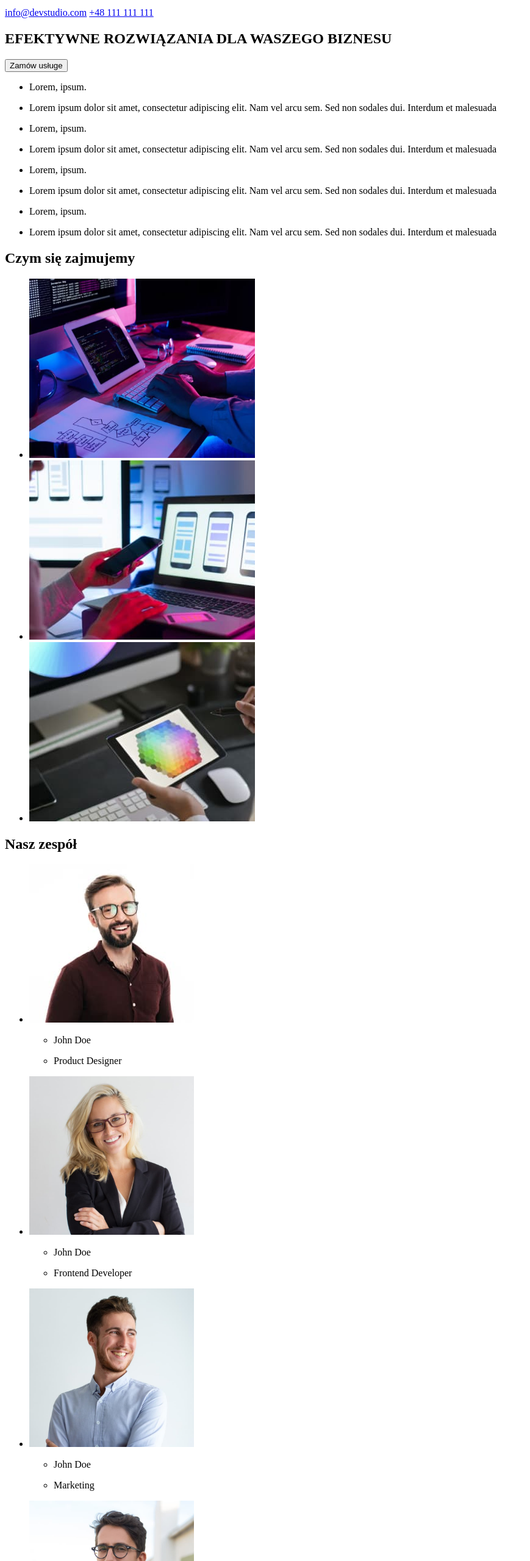
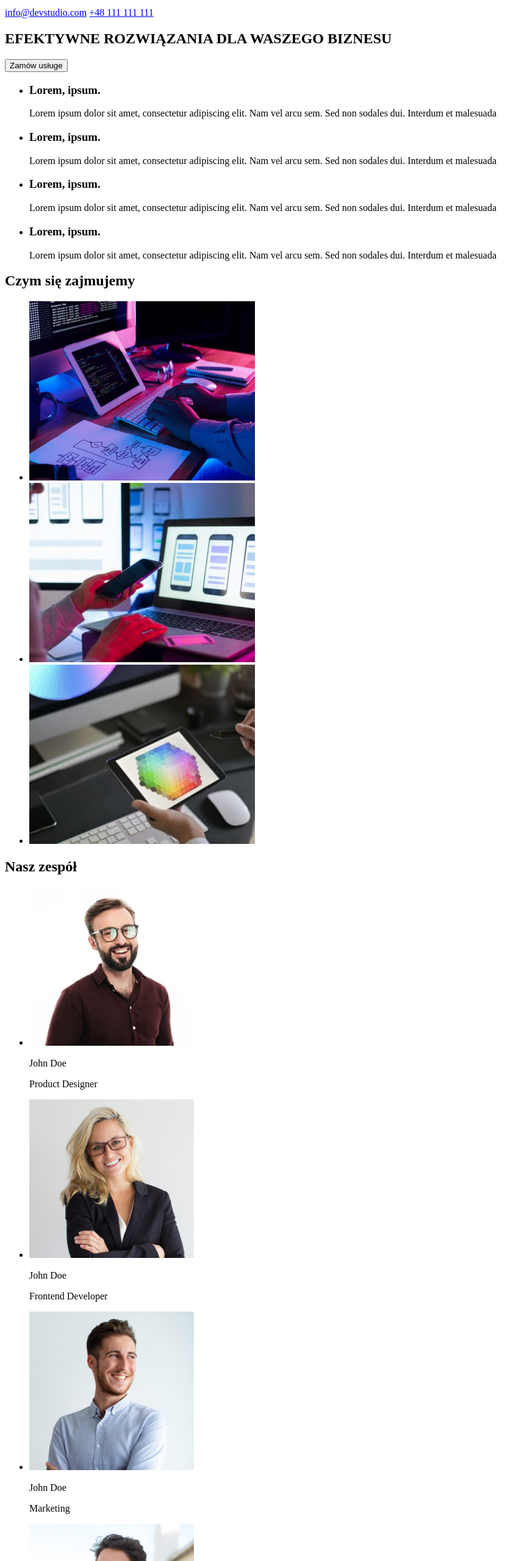
Before and after one commit to MateuszTyb/MateuszTyb-Zadanie-1-GoIT, a plain HTML site: page index.html in a window 1280 px wide. Shown: the part 100-2660 px from the top of the page at 61% size, without its empty margins (0-869 px from the left). Drawn offline with Linux system fonts and the light colour scheme.

Commit message:
Zmiany do zadania 1

```diff
--- a/index.html
+++ b/index.html
@@ -26,35 +26,29 @@
       </section>
       <div>
         <ul>
-          <li><p>Lorem, ipsum.</p></li>
           <li>
+            <h3>Lorem, ipsum.</h3>
             <p>
               Lorem ipsum dolor sit amet, consectetur adipiscing elit. Nam vel
               arcu sem. Sed non sodales dui. Interdum et malesuada
             </p>
           </li>
-        </ul>
-        <ul>
-          <li><p>Lorem, ipsum.</p></li>
           <li>
+            <h3>Lorem, ipsum.</h3>
             <p>
               Lorem ipsum dolor sit amet, consectetur adipiscing elit. Nam vel
               arcu sem. Sed non sodales dui. Interdum et malesuada
             </p>
           </li>
-        </ul>
-        <ul>
-          <li><p>Lorem, ipsum.</p></li>
           <li>
+            <h3>Lorem, ipsum.</h3>
             <p>
               Lorem ipsum dolor sit amet, consectetur adipiscing elit. Nam vel
               arcu sem. Sed non sodales dui. Interdum et malesuada
             </p>
           </li>
-        </ul>
-        <ul>
-          <li><p>Lorem, ipsum.</p></li>
           <li>
+            <h3>Lorem, ipsum.</h3>
             <p>
               Lorem ipsum dolor sit amet, consectetur adipiscing elit. Nam vel
               arcu sem. Sed non sodales dui. Interdum et malesuada
@@ -99,11 +93,10 @@
               height="260"
               alt="smiling man in glasses, with a short beard, and in a maroon buttoned shirt"
             />
+            <p>John Doe</p>
+            <p>Product Designer</p>
           </li>
-          <ul>
-            <li><p>John Doe</p></li>
-            <li><p>Product Designer</p></li>
-          </ul>
+
           <li>
             <img
               src="images/employers/img-2.jpg"
@@ -111,11 +104,10 @@
               height="260"
               alt="smiling woman with long blonde hair, glasses and a darker jacket."
             />
+            <p>John Doe</p>
+            <p>Frontend Developer</p>
           </li>
-          <ul>
-            <li><p>John Doe</p></li>
-            <li><p>Frontend Developer</p></li>
-          </ul>
+
           <li>
             <img
               src="images/employers/img-1.jpg"
@@ -123,11 +115,10 @@
               height="260"
               alt="smiling man with short facial hair and blue buttoned shirt"
             />
+            <p>John Doe</p>
+            <p>Marketing</p>
           </li>
-          <ul>
-            <li><p>John Doe</p></li>
-            <li><p>Marketing</p></li>
-          </ul>
+
           <li>
             <img
               src="images/employers/img.jpg"
@@ -135,11 +126,9 @@
               height="260"
               alt="smiling man in glasses, with medium facial hair, and in a black T-shirt"
             />
+            <p>John Doe</p>
+            <p>UI Designer</p>
           </li>
-          <ul>
-            <li><p>John Doe</p></li>
-            <li><p>UI Designer</p></li>
-          </ul>
         </ul>
       </section>
     </main>
```
Also changed, not shown: prettier.json (added, +19 -0 lines).
